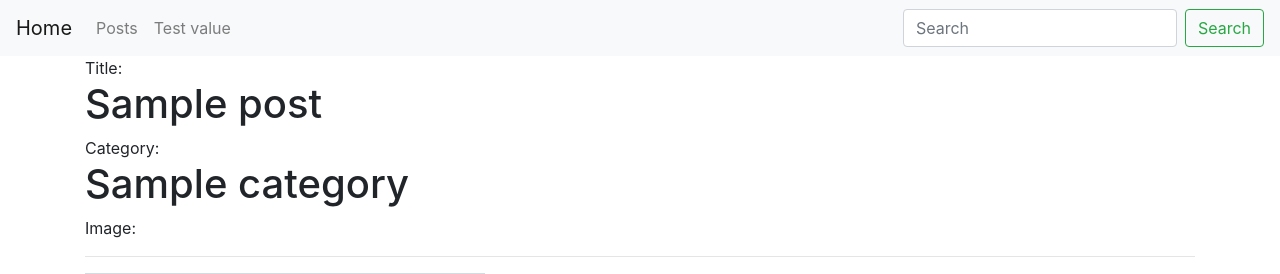
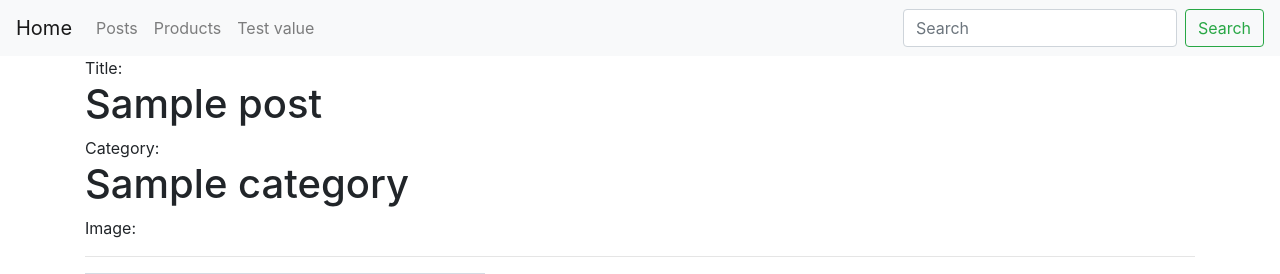
Before and after one commit to chafouai/symfony, a Symfony app: template templates/post/show.html.twig in a window 1280 px wide. Shown: the top 274 px of the page. Run offline with Twig, Linux system fonts and the light colour scheme; the template is opened without the code that fills it: most values are stand-ins (such as "Sample title", 1, 10 or a date in 2020); grey boxes marked "Sample" are stand-in pictures; some libraries are stand-ins or nearby versions.

Commit message:
Products menu

```diff
--- a/templates/base.html.twig
+++ b/templates/base.html.twig
@@ -20,6 +20,9 @@
                         <a class="nav-link" href="{{ path('post.index')}}">Posts</a>
                     </li>
                     <li class="nav-item">
+                        <a class="nav-link" href="{{ path('product_index')}}">Products</a>
+                    </li>
+                    <li class="nav-item">
                         <a class="nav-link" href="{{ path('custom')}}">Test value</a>
                     </li>
                     {% if is_granted('IS_AUTHENTICATED_FULLY') %}
```
